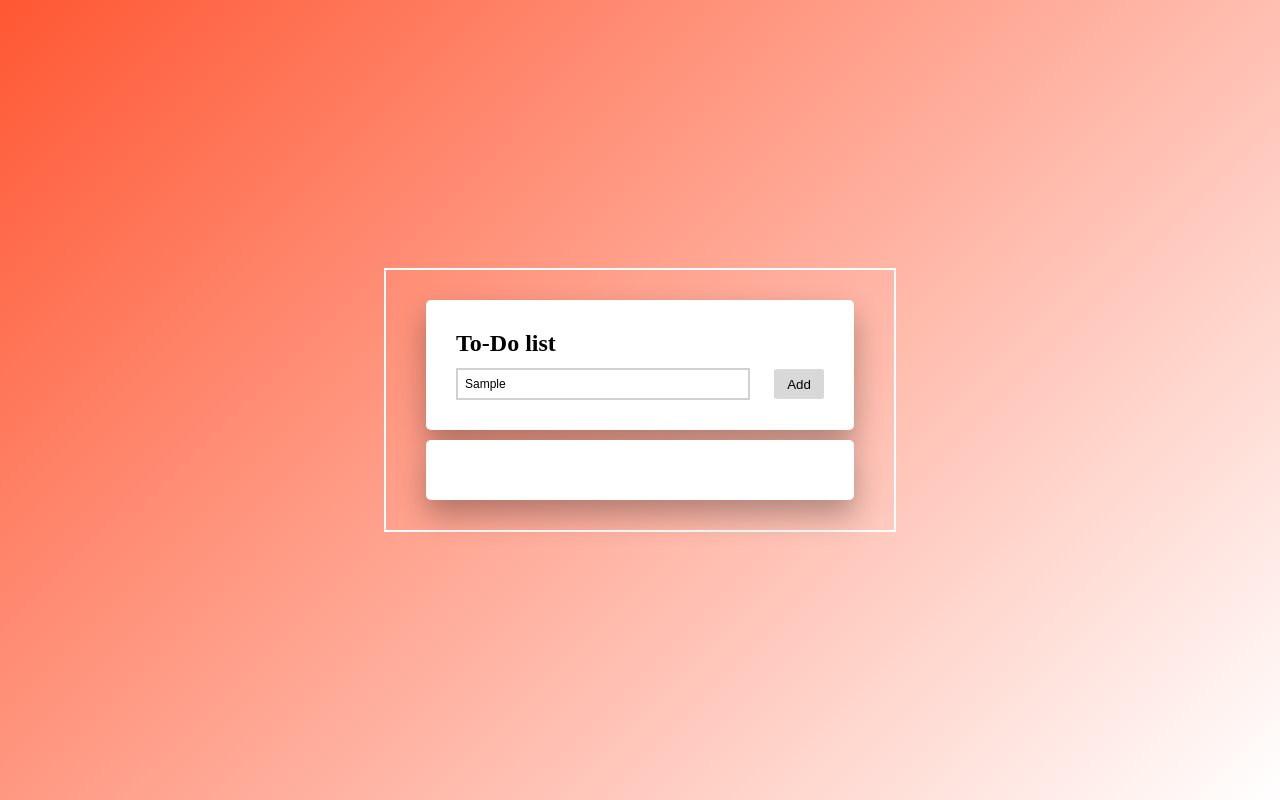
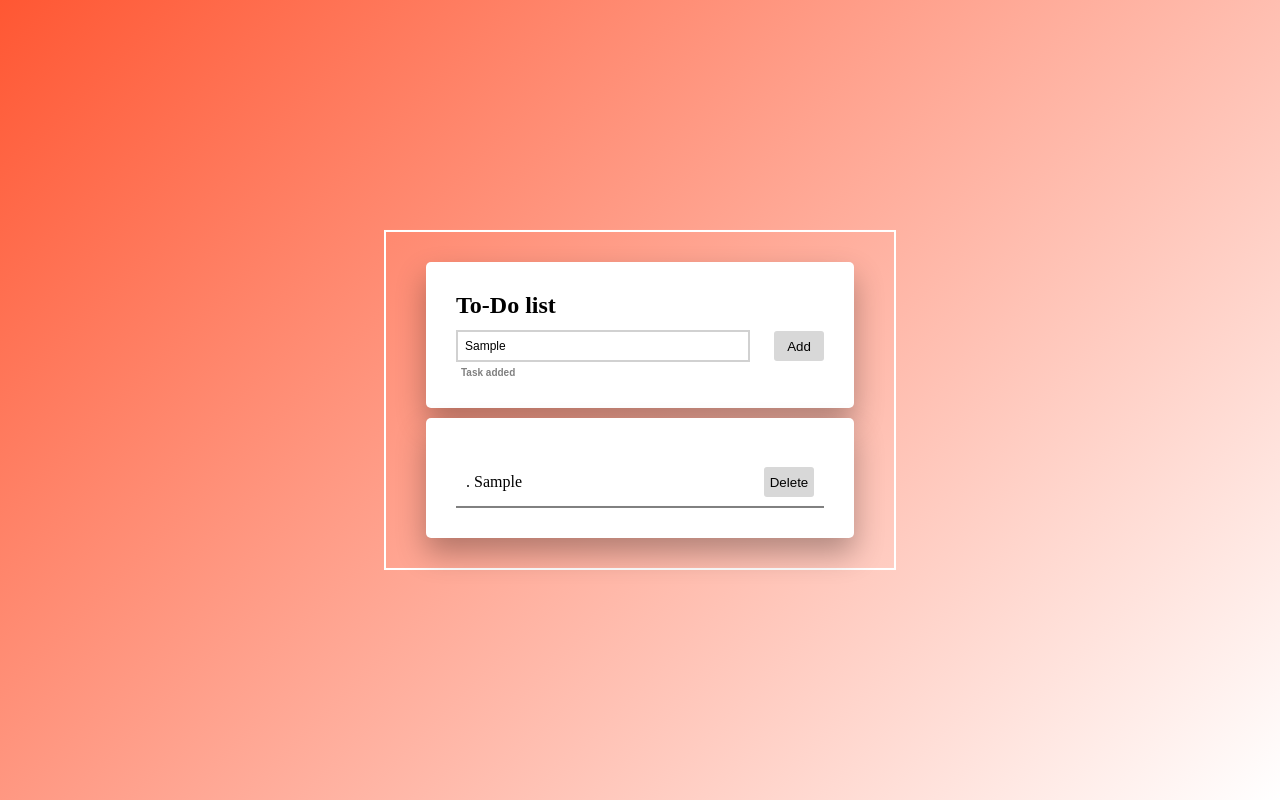
Before and after one commit to amerfer/Small-Simple-Todo-List, a plain HTML site: page index.html in a window 1280 px wide. Both pictures are taken after typing "Sample" into the empty fields and a click on the input "Add". Drawn offline with Linux system fonts and the light colour scheme.

Commit message:
Task function and CSS for each task
added task function
CSS added on each task

```diff
--- a/app.js
+++ b/app.js
@@ -0,0 +1,31 @@
+function submit() {
+    let alertText = document.getElementById('alertText');
+    let task = document.getElementById("addItem").value;
+
+    // if text field is empty, red alert text and print message
+    if(task == ""){
+        alertText.innerHTML = "Please enter a task";
+        alert('Please enter a Task');
+    }
+
+    //if text field is written
+    else{
+        // grey alert text and print message
+        alertText.style.color = 'grey';
+        alertText.innerHTML = "Task added";
+
+        //adds task
+        document.getElementById('tasks').innerHTML +=
+        `
+        <div class="task">
+            <span id="taskName">
+            . ${task}
+            </span>
+
+            <button class="deleteButton" type="button">Delete</button>
+        </div>
+
+        `
+
+    }
+}
--- a/index.html
+++ b/index.html
@@ -17,15 +17,17 @@
         <!-- add new item  -->
         <div class="add-new-item">
             <h2>To-Do list</h2>
-            <input id="addItem" type="text" placeholder="Create a new todo" name="addItem" >
+            <input id="addItem" type="text" placeholder="Create a new todo" name="addItem" required>
             <input id="submitItem" type="submit" value="Add" onclick="submit()">
+            <p id="alertText"></p>
         </div>
 
         <section>
             <!-- list item  -->
+            <div id="tasks"></div>
         </section>
 
-
+        <script src="app.js"></script>
     </main>
 
 </body>
--- a/style.css
+++ b/style.css
@@ -28,7 +28,7 @@ main{
     padding: 30px 40px;
 }
 
-
+/*top section, input field and button*/
 .add-new-item{
     position: centre;
     background: #FFFFFF;
@@ -37,6 +37,7 @@ main{
     box-shadow: 0 15px 30px rgba(0, 0, 0, 0.3);
 }
 
+/*input field*/
 .add-new-item #addItem{
     margin-top: 3%;
     width: 80%;
@@ -48,12 +49,22 @@ main{
     position: relative;
 }
 
-/*when clicked, border is highlighted*/
+.add-new-item #alertText{
+    margin-top: 5px;
+    font-size:10px;
+    padding-left: 5px;
+    font-family: sans-serif;
+    font-weight: bold;
+    color: red;
+}
+
+/*when clicked, border is highlighted on input field*/
 .add-new-item #addItem:focus{
     outline: none;
     border-color: rgb(87, 87, 87);
 }
 
+/*submit button*/
 .add-new-item #submitItem{
     margin-top: 3.3%;
     position: relative;
@@ -66,6 +77,7 @@ main{
     cursor: pointer;
 }
 
+/*bottom section, list items*/
 section{
     margin-top: 10px;
     position: centre;
@@ -73,4 +85,27 @@ section{
     padding: 30px 30px;
     border-radius: 5px;
     box-shadow: 0 15px 30px rgba(0, 0, 0, 0.3);
+
 }
+
+/* each task item*/
+.task{
+height: 50px;
+margin-top: 10px;
+padding: 5px 10px ;
+border-bottom: #d1d1d1;
+display: flex;
+justify-content: space-between;
+align-items: center;
+border-bottom: 2px solid grey;
+}
+
+button{
+    width: 50px;
+    height: 30px;
+    background: rgb(216, 216, 216);
+    border-radius: 3px;
+    border: 0px;
+    cursor: pointer;
+
+}
```
